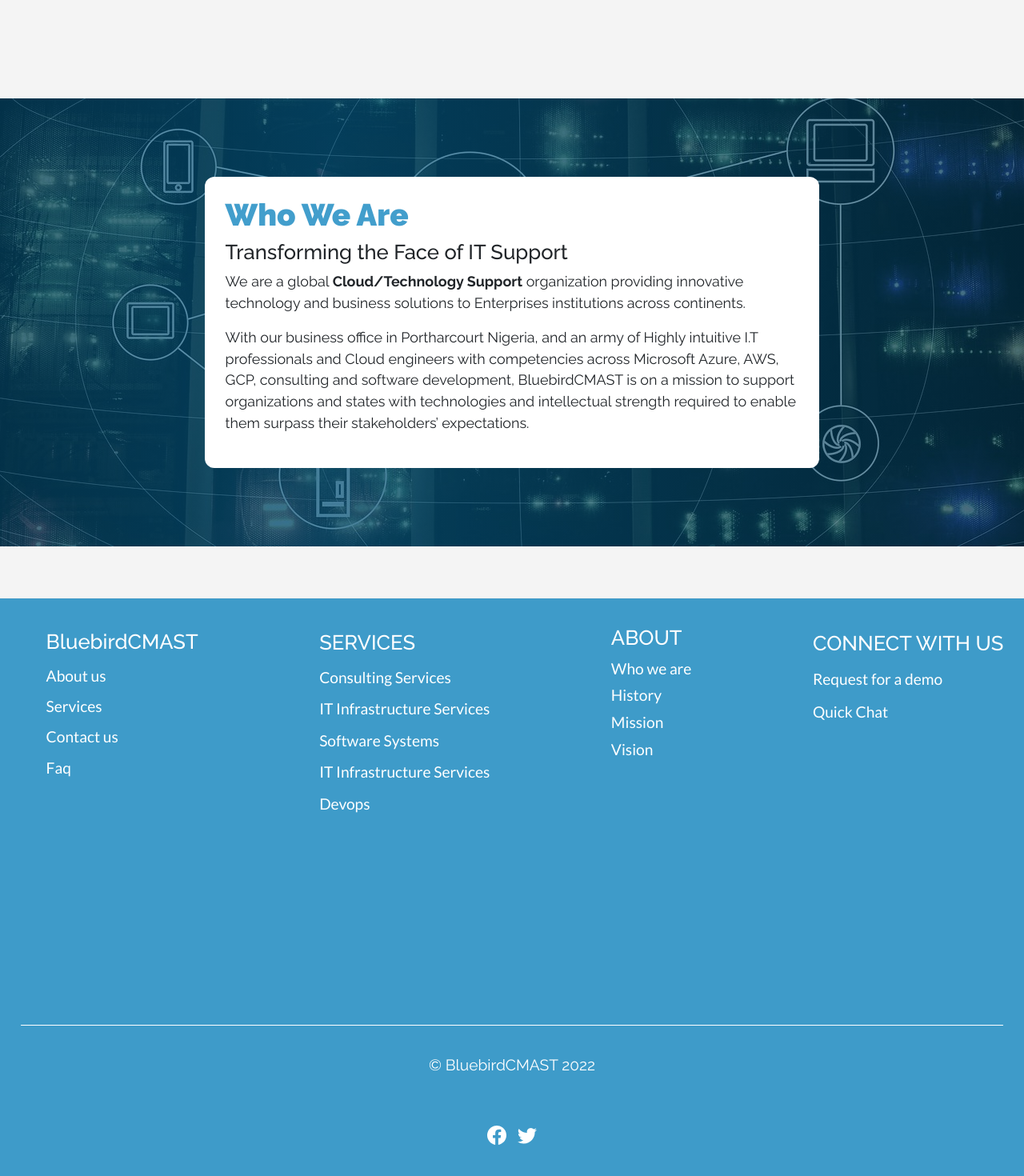
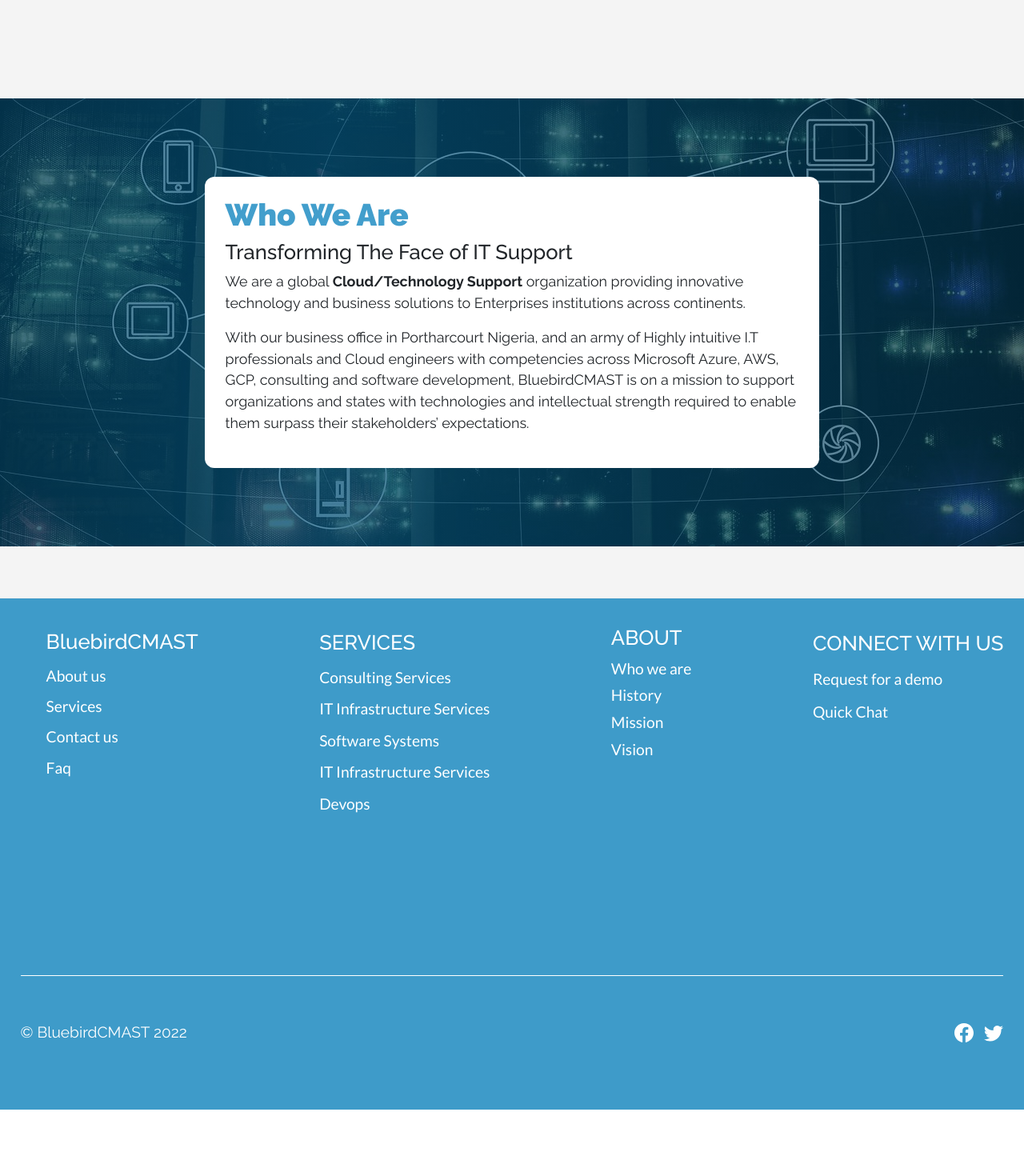
Before and after one commit to Rogue-codes/blu, a React (Create React App) app: page / in a window 1280 px wide. Shown: the part 3414-4884 px from the top of the page at 80% size. After the commit the page ends 4801 px from the top, so only its background shows below. Built offline with nearby package versions, Linux system fonts and the light colour scheme; the HTML template or start-up script is replaced by a standard one; a web font is replaced by a local one.

Commit message:
footer fix

```diff
--- a/src/Components/Footer.jsx
+++ b/src/Components/Footer.jsx
@@ -4,7 +4,7 @@
 
 const Foot = styled.footer`
     width: 100%;
-    height: 100Vh;
+    height: 80Vh;
     border-top: 1px solid #f9eeee;
     margin-top: 5%;
     display: flex;
@@ -40,9 +40,8 @@
     height: 20vh;
     border-top: 1px solid #fff;
     display: flex;
-    flex-direction: column;
     align-items: center;
-    justify-content: center;
+    justify-content: space-between;
     gap: 5%;
     .left{
         @media (max-width:450px) {
@@ -51,8 +50,6 @@
         color: white;
         font-family: 'Raleway', sans-serif;
         font-size: 1.5vw;
-        margin-top: 2%;
-        margin-bottom: 5%;
     }
     .right{
         @media (max-width:450px) {
--- a/src/Components/Home.jsx
+++ b/src/Components/Home.jsx
@@ -498,7 +498,7 @@
         <SixthSection>
             <SixthCard bg={darkMode ? '#333' : '#fff'}>
                 <h1>Who We Are</h1>
-                <h2>Transforming the Face of IT Support</h2>
+                <h2>Transforming The Face of IT Support</h2>
                 <p>We are a global <b>Cloud/Technology Support</b> organization providing innovative technology and business solutions to Enterprises institutions across continents.</p>
                 <p>With our business office in Portharcourt Nigeria, and an army of Highly intuitive I.T professionals and Cloud engineers with competencies across Microsoft Azure, AWS, GCP, consulting and software development, BluebirdCMAST is on a mission to support organizations and states with technologies and intellectual strength required to enable them surpass their stakeholders’ expectations.</p>
             </SixthCard>
```
